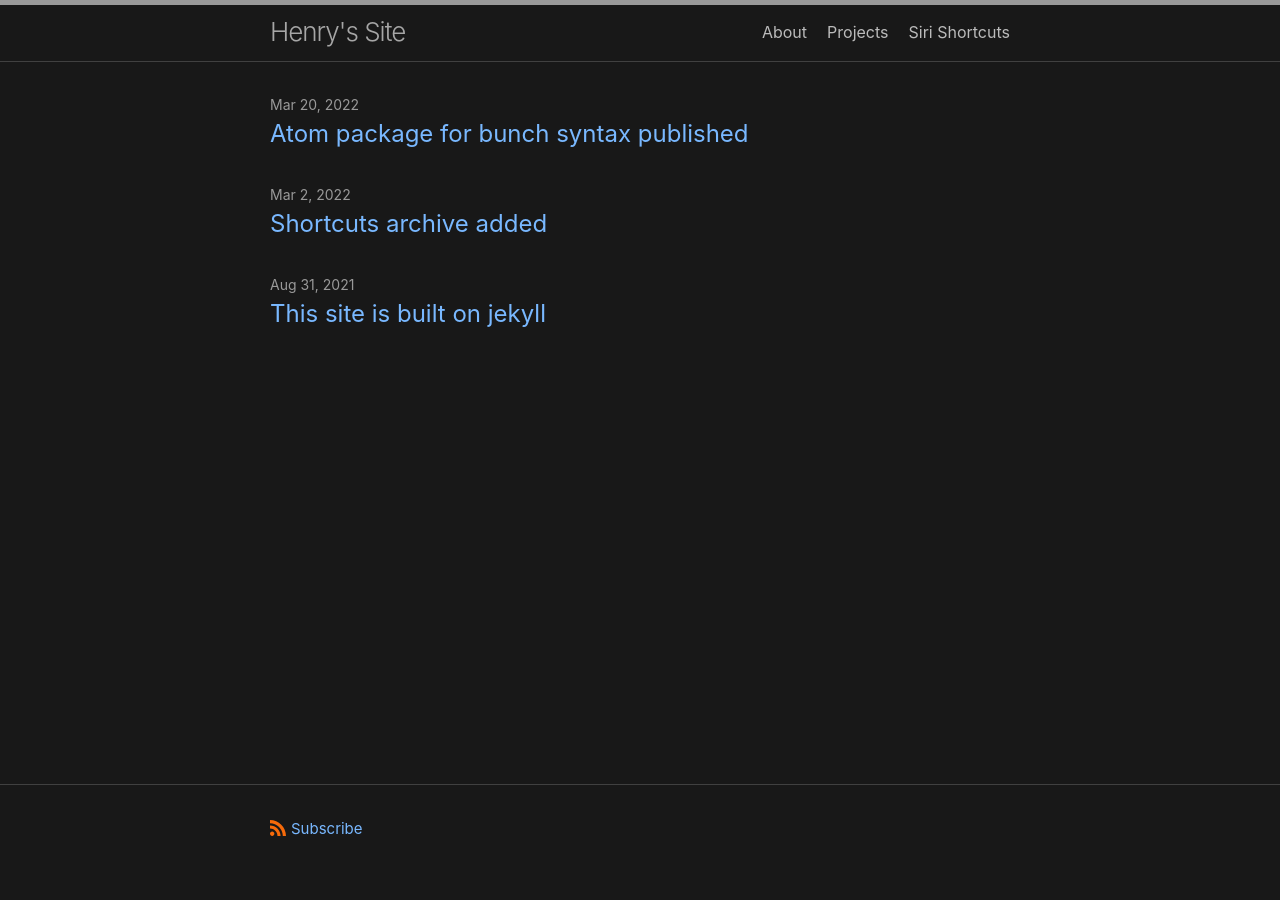
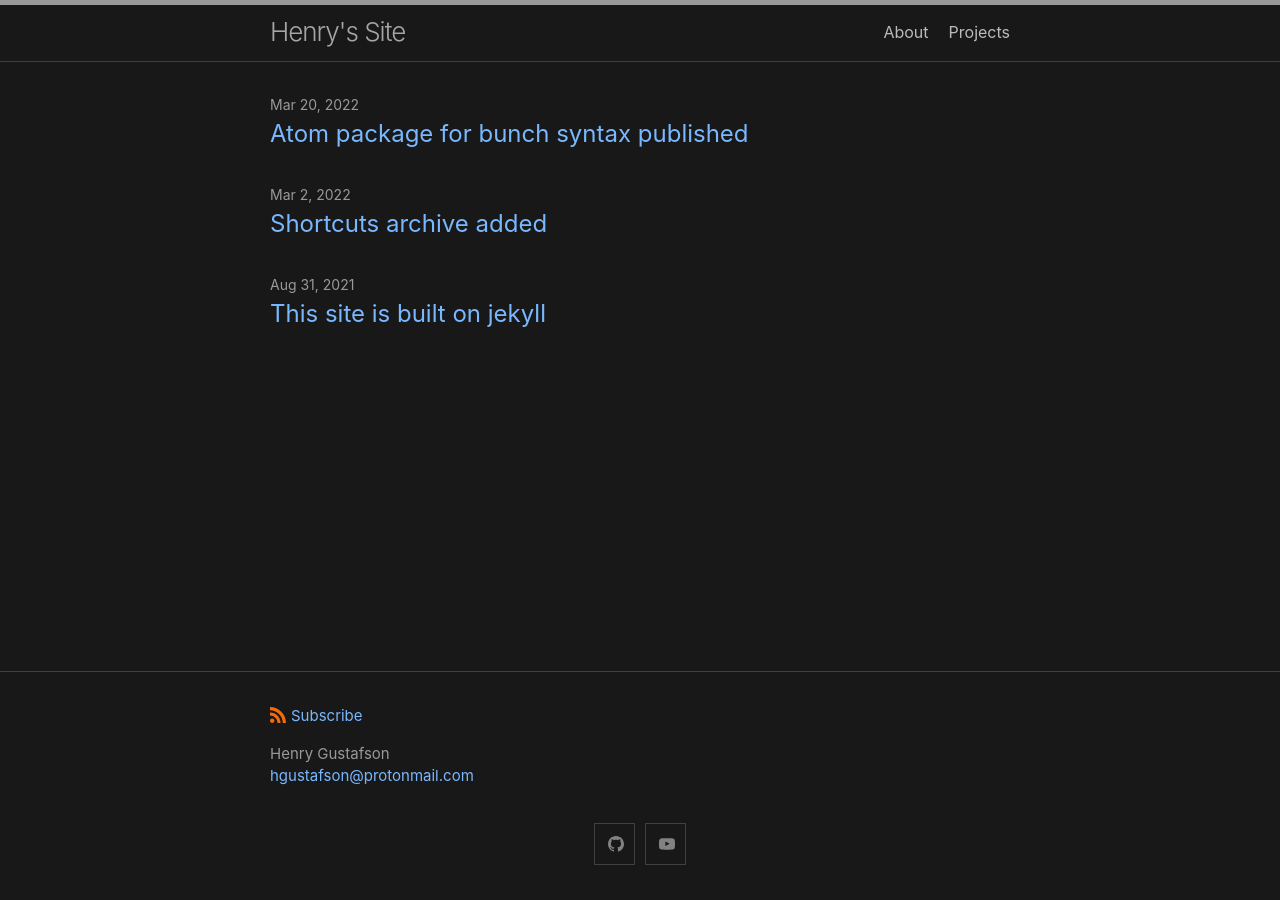
Before and after one commit to lizard-heart/lizard-heart.github.io, a Jekyll site: the page built from index.markdown, in a window 1280 px wide. Built offline with Jekyll 4.4.1, drawn with Linux system fonts in a browser that asks for light colours.

```diff
--- a/_config.yml
+++ b/_config.yml
@@ -19,13 +19,10 @@
 # in the templates via {{ site.myvariable }}.
 
 title: Henry's Site
-email: hgustafson@protonmail.com
 description: >- # this means to ignore newlines until "baseurl:"
 
 baseurl: "" # the subpath of your site, e.g. /blog
 url: "" # the base hostname & protocol for your site, e.g. http://example.com
-twitter_username: jekyllrb
-github_username:  lizard-heart
 
 # Build settings
 # theme: minima
@@ -35,8 +32,21 @@ plugins:
 
 google_analytics: "G-LFTJCSZ3S9"
 
+author:
+  name: Henry Gustafson
+  email: hgustafson@protonmail.com
+
+header_pages:
+  - about.markdown
+  - projects.markdown
+
+google_site_verification: m32R8E0AfeGZWideP4vVJ0bTDn4uGvYN6slPOEtdpTY
+
 minima:
   skin: dark
+  social_links:
+    github:  lizard-heart
+    youtube_channel: UC0ZCat9S6KoR7dAiIezBfhg
 # Exclude from processing.
 # The following items will not be processed, by default.
 # Any item listed under the `exclude:` key here will be automatically added to
```
